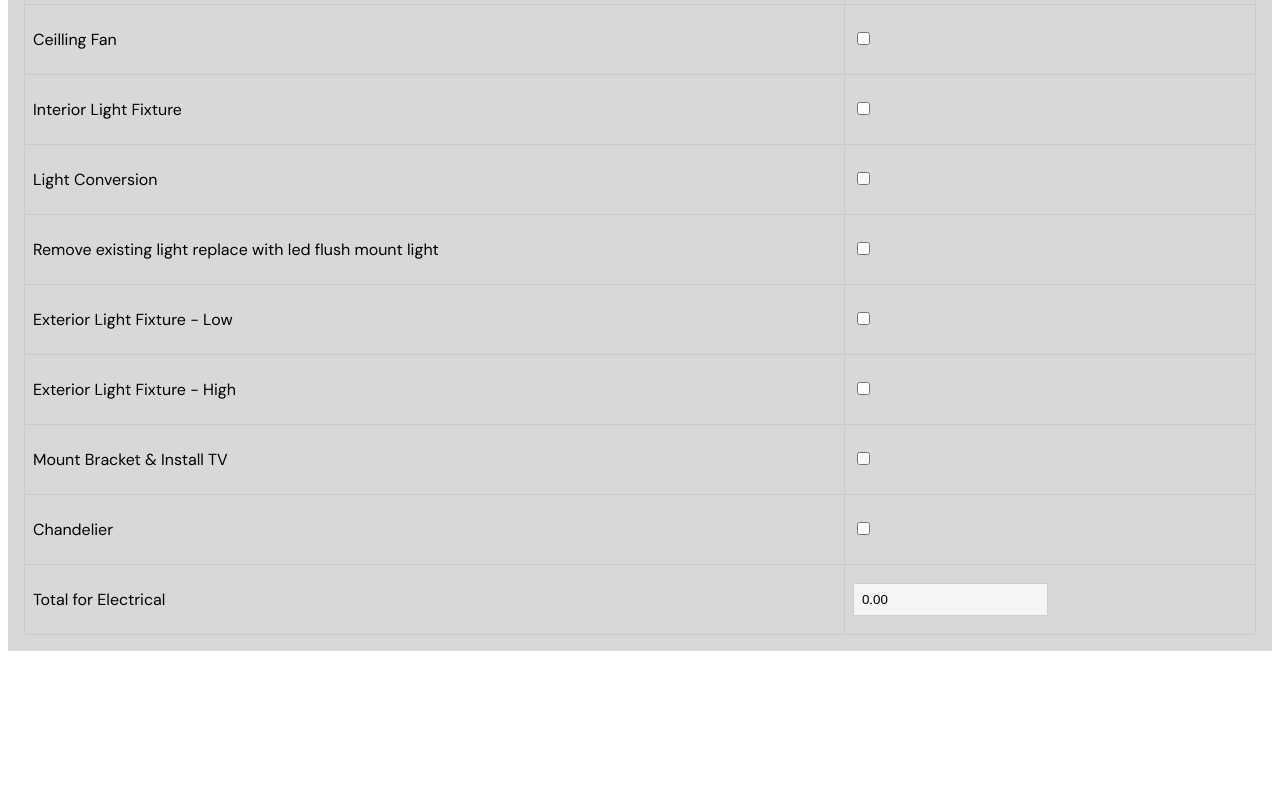
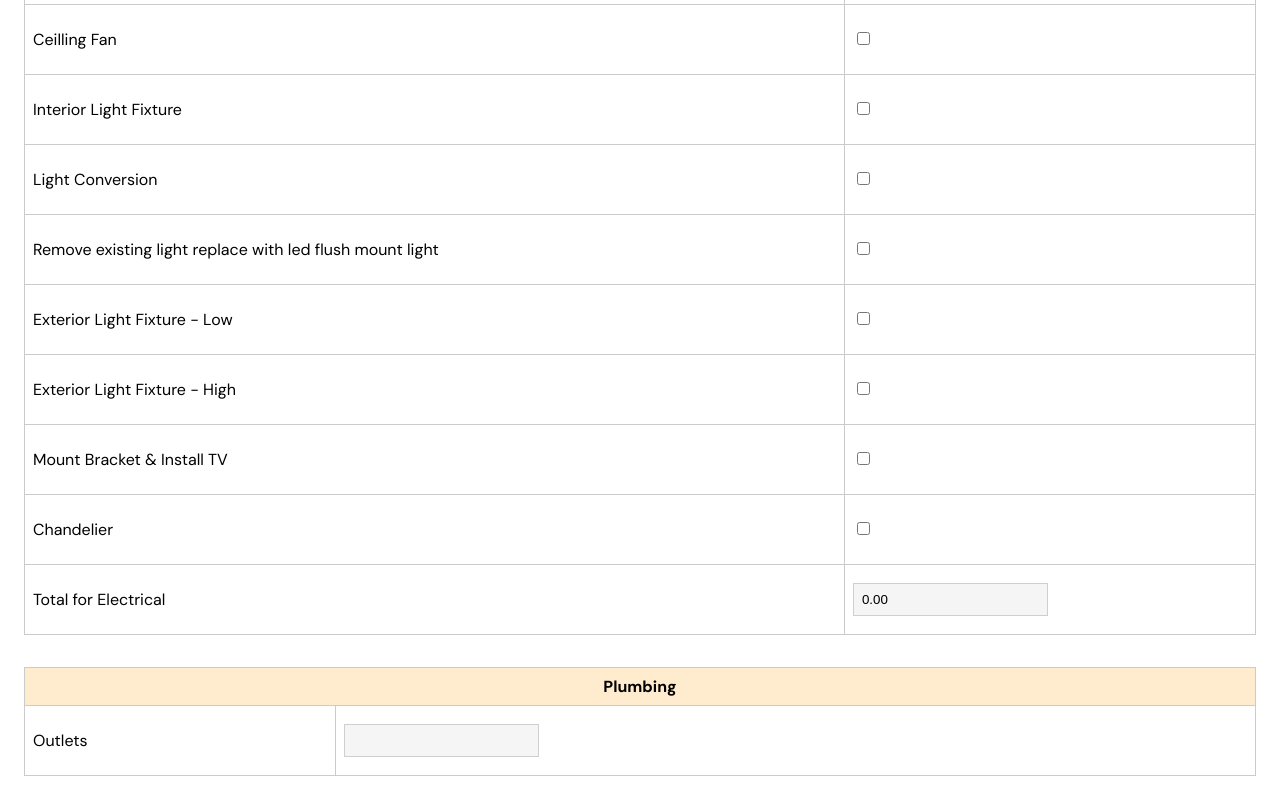
Before and after one commit to bendgn/txrr-calculator, a plain HTML site: page index.html in a window 1280 px wide. Shown: the part 408-1208 px from the top of the page. Before the commit the page ends 1067 px from the top, so only its background shows below. Drawn offline with nearby package versions, Linux system fonts and the light colour scheme.

Commit message:
Initial Commit

```diff
--- a/index.html
+++ b/index.html
@@ -25,7 +25,7 @@
     <div class="table-block-group">
       <table>
         <tr>
-          <th colspan="2">Electrical Project</th>
+          <th class="header-title" colspan="2">Electrical Project</th>
         </tr>
         <tr>
           <td><p>Outlets</p></td>
@@ -205,6 +205,27 @@
       </table>
     </div>
 
+    <div class="table-block-group">
+      <table>
+        <tr>
+          <th class="header-title" colspan="2">Plumbing</th>
+        </tr>
+        <tr>
+          <td><p>Outlets</p></td>
+          <td>
+            <input
+              class="form-calculator"
+              type="number"
+              name="outlets"
+              id="outlets"
+              min="2"
+              title="Minimum of 2"
+            />
+          </td>
+        </tr>
+      </table>
+    </div>
+
     <script src="https://cdnjs.cloudflare.com/ajax/libs/jquery/3.7.1/jquery.min.js"></script>
     <!-- Include jQuery UI (including the tooltip widget) -->
     <script src="https://code.jquery.com/ui/1.12.1/jquery-ui.js"></script>
--- a/tx-calculator.css
+++ b/tx-calculator.css
@@ -20,7 +20,6 @@ td {
 }
 
 .table-block-group {
-  background-color: rgb(216, 216, 216);
   padding: 1rem;
 }
 
@@ -33,3 +32,7 @@ td {
 p {
   font-size: 1rem;
 }
+
+.header-title {
+  background-color: blanchedalmond;
+}
```
